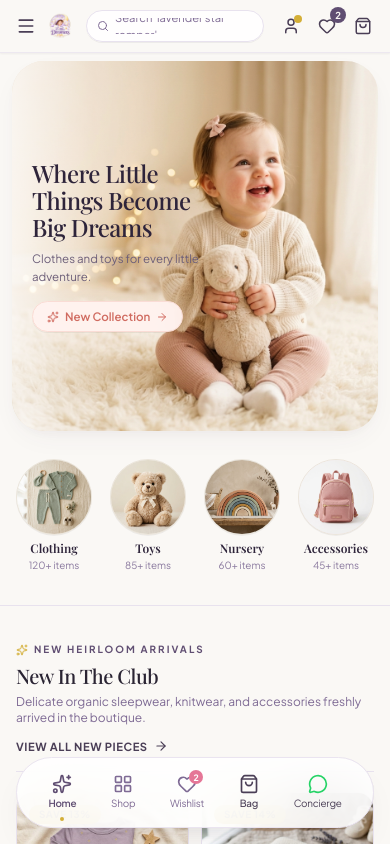
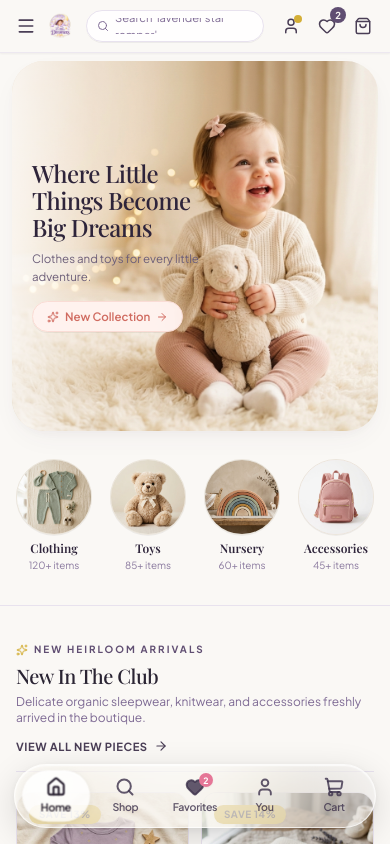
Before and after one commit to NIKITNEUPANE/little-dreamers-club, a Next.js app: page / in a window 390 px wide. Shown: the top 844 px of the page. Built offline with nearby package versions, Linux system fonts and the light colour scheme; no server answers; the database is empty; a web font is replaced by a local one.

Commit message:
feat: transparent liquid glassmorphism floating bottom dock with active frosted oval pill

```diff
--- a/components/layout/MobileFloatingDock.tsx
+++ b/components/layout/MobileFloatingDock.tsx
@@ -3,7 +3,7 @@
 import React, { useState, useEffect } from 'react';
 import Link from 'next/link';
 import { usePathname } from 'next/navigation';
-import { Sparkles, LayoutGrid, Heart, ShoppingBag, MessageCircle } from 'lucide-react';
+import { Home, Search, Heart, User, ShoppingCart } from 'lucide-react';
 import { useCart } from '../../lib/store/useCartStore';
 import { useWishlist } from '../../lib/store/useWishlistStore';
 
@@ -26,90 +26,89 @@ export const MobileFloatingDock: React.FC = () => {
   }
 
   return (
-    <div className="fixed bottom-4 inset-x-0 z-40 px-4 flex justify-center pointer-events-none lg:hidden animate-in slide-in-from-bottom-4 duration-300">
-      <nav className="pointer-events-auto flex items-center justify-around gap-1 bg-[#FFFFFF]/90 backdrop-blur-xl border border-[#EAE4F0] px-4 py-2.5 rounded-full shadow-dream-lg max-w-sm w-full">
-        {/* Home */}
+    <div className="fixed bottom-4 inset-x-0 z-40 px-3.5 flex justify-center pointer-events-none lg:hidden animate-in slide-in-from-bottom-4 duration-300">
+      {/* Liquid Frosted Glass Tab Bar */}
+      <nav className="pointer-events-auto flex items-center justify-between gap-1 bg-white/45 backdrop-blur-2xl border border-white/70 px-2 py-1.5 rounded-full shadow-[0_10px_35px_rgba(0,0,0,0.14),0_2px_8px_rgba(0,0,0,0.06),inset_0_1px_1.5px_rgba(255,255,255,0.85)] max-w-sm w-full">
+        {/* 1. Home */}
         <Link
           href="/"
-          className={`flex flex-col items-center justify-center p-1.5 rounded-full transition-colors relative ${
-            pathname === '/' ? 'text-[#604E72] font-semibold' : 'text-[#7E6A94] hover:text-[#2A2433]'
+          className={`flex-1 flex flex-col items-center justify-center py-1.5 px-2 rounded-full transition-all duration-300 relative ${
+            pathname === '/'
+              ? 'bg-white/75 backdrop-blur-md text-[#201828] font-bold shadow-[0_2px_10px_rgba(0,0,0,0.08),inset_0_1px_1px_rgba(255,255,255,0.95)] scale-[1.02]'
+              : 'text-[#3B2F4A]/80 hover:text-[#1F1728]'
           }`}
           aria-label="Home"
         >
-          <Sparkles className="w-5 h-5" />
-          <span className="text-[0.62rem] mt-0.5 tracking-tight">Home</span>
-          {pathname === '/' && (
-            <span className="absolute -bottom-1 w-1 h-1 rounded-full bg-[#D4AF37]" />
-          )}
+          <Home className="w-5 h-5 stroke-[2.3]" />
+          <span className="text-[0.66rem] mt-0.5 tracking-tight font-semibold">Home</span>
         </Link>
 
-        {/* Shop */}
+        {/* 2. Shop */}
         <Link
           href="/shop"
-          className={`flex flex-col items-center justify-center p-1.5 rounded-full transition-colors relative ${
-            pathname.startsWith('/shop') ? 'text-[#604E72] font-semibold' : 'text-[#7E6A94] hover:text-[#2A2433]'
+          className={`flex-1 flex flex-col items-center justify-center py-1.5 px-2 rounded-full transition-all duration-300 relative ${
+            pathname.startsWith('/shop')
+              ? 'bg-white/75 backdrop-blur-md text-[#201828] font-bold shadow-[0_2px_10px_rgba(0,0,0,0.08),inset_0_1px_1px_rgba(255,255,255,0.95)] scale-[1.02]'
+              : 'text-[#3B2F4A]/80 hover:text-[#1F1728]'
           }`}
-          aria-label="Shop Catalog"
+          aria-label="Shop"
         >
-          <LayoutGrid className="w-5 h-5" />
-          <span className="text-[0.62rem] mt-0.5 tracking-tight">Shop</span>
-          {pathname.startsWith('/shop') && (
-            <span className="absolute -bottom-1 w-1 h-1 rounded-full bg-[#D4AF37]" />
-          )}
+          <Search className="w-5 h-5 stroke-[2.4]" />
+          <span className="text-[0.66rem] mt-0.5 tracking-tight font-semibold">Shop</span>
         </Link>
 
-        {/* Wishlist */}
+        {/* 3. Favorites */}
         <Link
           href="/wishlist"
-          className={`flex flex-col items-center justify-center p-1.5 rounded-full transition-colors relative ${
-            pathname.startsWith('/wishlist') ? 'text-[#604E72] font-semibold' : 'text-[#7E6A94] hover:text-[#2A2433]'
+          className={`flex-1 flex flex-col items-center justify-center py-1.5 px-2 rounded-full transition-all duration-300 relative ${
+            pathname.startsWith('/wishlist')
+              ? 'bg-white/75 backdrop-blur-md text-[#201828] font-bold shadow-[0_2px_10px_rgba(0,0,0,0.08),inset_0_1px_1px_rgba(255,255,255,0.95)] scale-[1.02]'
+              : 'text-[#3B2F4A]/80 hover:text-[#1F1728]'
           }`}
-          aria-label="Wishlist"
+          aria-label="Favorites"
         >
           <div className="relative">
-            <Heart className="w-5 h-5" />
+            <Heart className="w-5 h-5 stroke-[2.3] fill-current" />
             {mounted && wishlistCount > 0 && (
-              <span className="absolute -top-1 -right-1.5 min-w-3.5 h-3.5 px-0.5 rounded-full bg-[#E57697] text-white text-[0.55rem] font-bold flex items-center justify-center">
+              <span className="absolute -top-1 -right-2 min-w-3.5 h-3.5 px-0.5 rounded-full bg-[#E57697] text-white text-[0.55rem] font-bold flex items-center justify-center shadow-xs">
                 {wishlistCount}
               </span>
             )}
           </div>
-          <span className="text-[0.62rem] mt-0.5 tracking-tight">Wishlist</span>
-          {pathname.startsWith('/wishlist') && (
-            <span className="absolute -bottom-1 w-1 h-1 rounded-full bg-[#D4AF37]" />
-          )}
+          <span className="text-[0.66rem] mt-0.5 tracking-tight font-semibold">Favorites</span>
         </Link>
 
-        {/* Cart / Bag Drawer Trigger */}
+        {/* 4. You / Account */}
+        <Link
+          href="/account"
+          className={`flex-1 flex flex-col items-center justify-center py-1.5 px-2 rounded-full transition-all duration-300 relative ${
+            pathname.startsWith('/account')
+              ? 'bg-white/75 backdrop-blur-md text-[#201828] font-bold shadow-[0_2px_10px_rgba(0,0,0,0.08),inset_0_1px_1px_rgba(255,255,255,0.95)] scale-[1.02]'
+              : 'text-[#3B2F4A]/80 hover:text-[#1F1728]'
+          }`}
+          aria-label="You"
+        >
+          <User className="w-5 h-5 stroke-[2.3]" />
+          <span className="text-[0.66rem] mt-0.5 tracking-tight font-semibold">You</span>
+        </Link>
+
+        {/* 5. Cart */}
         <button
           type="button"
           onClick={openCart}
-          className="flex flex-col items-center justify-center p-1.5 rounded-full text-[#4A3E56] hover:text-[#2A2433] transition-colors relative"
-          aria-label="Open Bag"
+          className="flex-1 flex flex-col items-center justify-center py-1.5 px-2 rounded-full transition-all duration-300 relative text-[#3B2F4A]/80 hover:text-[#1F1728] cursor-pointer"
+          aria-label="Cart"
         >
           <div className="relative">
-            <ShoppingBag className="w-5 h-5" />
+            <ShoppingCart className="w-5 h-5 stroke-[2.3]" />
             {mounted && itemCount > 0 && (
-              <span className="absolute -top-1 -right-1.5 min-w-3.5 h-3.5 px-0.5 rounded-full bg-[#604E72] text-[#FAF8F5] text-[0.55rem] font-bold flex items-center justify-center">
+              <span className="absolute -top-1 -right-2 min-w-3.5 h-3.5 px-0.5 rounded-full bg-[#D4AF37] text-[#241B2E] text-[0.55rem] font-bold flex items-center justify-center shadow-xs">
                 {itemCount}
               </span>
             )}
           </div>
-          <span className="text-[0.62rem] mt-0.5 tracking-tight font-medium">Bag</span>
+          <span className="text-[0.66rem] mt-0.5 tracking-tight font-semibold">Cart</span>
         </button>
-
-        {/* Concierge VIP WhatsApp Chat */}
-        <a
-          href="https://wa.me/9779800000000?text=Hi%20Little%20Dreamers%20Club,%20I'd%20love%20some%20help%20with%20bespoke%20gifting%20and%20sizing!"
-          target="_blank"
-          rel="noopener noreferrer"
-          className="flex flex-col items-center justify-center p-1.5 rounded-full text-[#25D366] hover:text-[#128C7E] transition-colors"
-          aria-label="VIP WhatsApp Concierge"
-          title="Direct Concierge"
-        >
-          <MessageCircle className="w-5 h-5" />
-          <span className="text-[0.62rem] mt-0.5 tracking-tight text-[#4A3E56]">Concierge</span>
-        </a>
       </nav>
     </div>
   );
```
